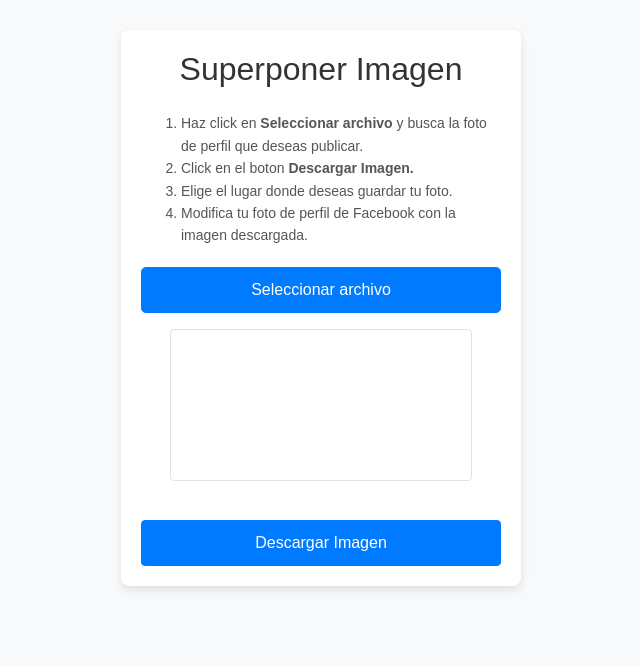
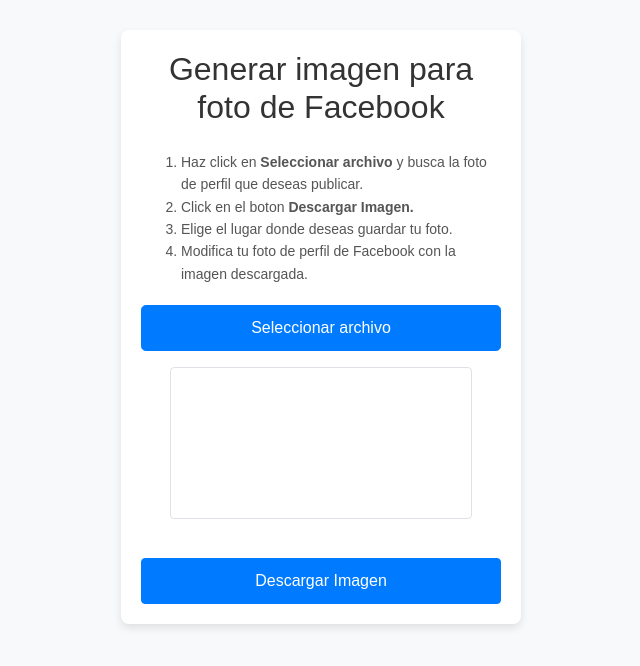
Before and after one commit to erodriguezy/generaimagendiocesis.github.io, a plain HTML site: page index.html in a window 1280 px wide. Shown: the whole page, without its empty margins (319-959 px from the left). Drawn offline with nearby package versions, Linux system fonts and the light colour scheme.

Commit message:
Update index.html

```diff
--- a/index.html
+++ b/index.html
@@ -11,7 +11,7 @@
 </head>
 <body>
     <div class="container text-center">
-        <h2 class="mb-4">Superponer Imagen</h2>
+        <h2 class="mb-4">Generar imagen para foto de Facebook</h2>
 
         <!-- Instrucciones -->
         <div class="instructions">
```
